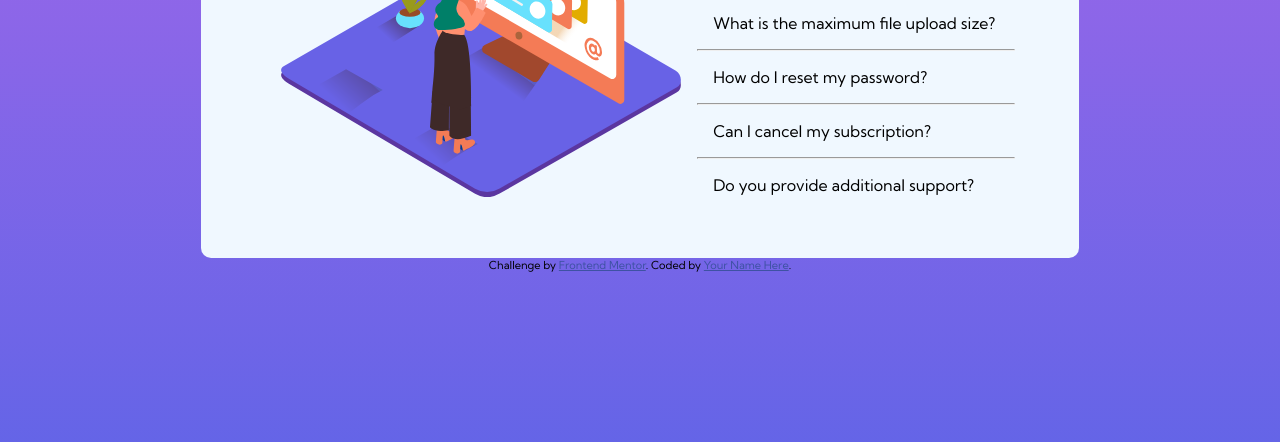
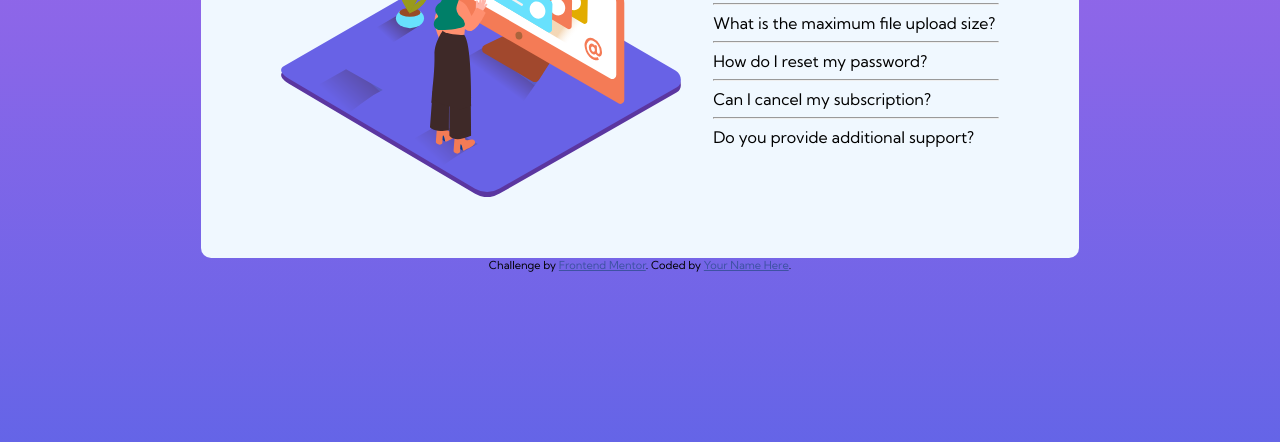
Before and after one commit to Evyatarr/faq-accordion-card-main, a plain HTML site: page index.html in a window 1280 px wide. Shown: the part 358-800 px from the top of the page. Drawn offline with Linux system fonts and the light colour scheme.

Commit message:
further improvments towards completion

```diff
--- a/css/style.css
+++ b/css/style.css
@@ -41,17 +41,18 @@ body {
   background-color: aliceblue;
   display: flex;
 }
-.picture{
-    margin: 1em;
+.picture {
+  margin: 1em;
 }
 .desktop-picture {
   max-width: 400px;
 }
-
+.faq {
+  margin: 1rem;
+}
 details {
-
   text-decoration: none;
-  margin: 1rem;
+  margin: 0, 1rem;
 }
 details > summary {
   list-style: none;
```
